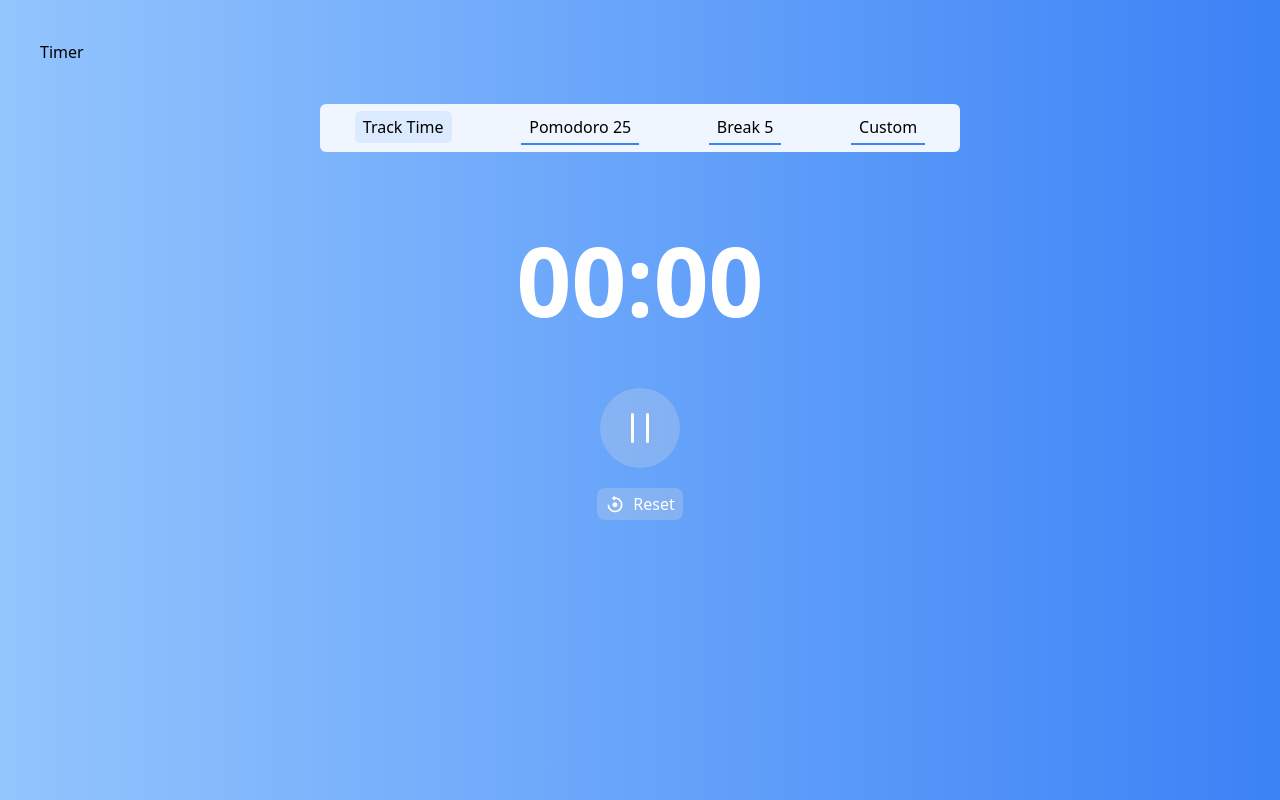
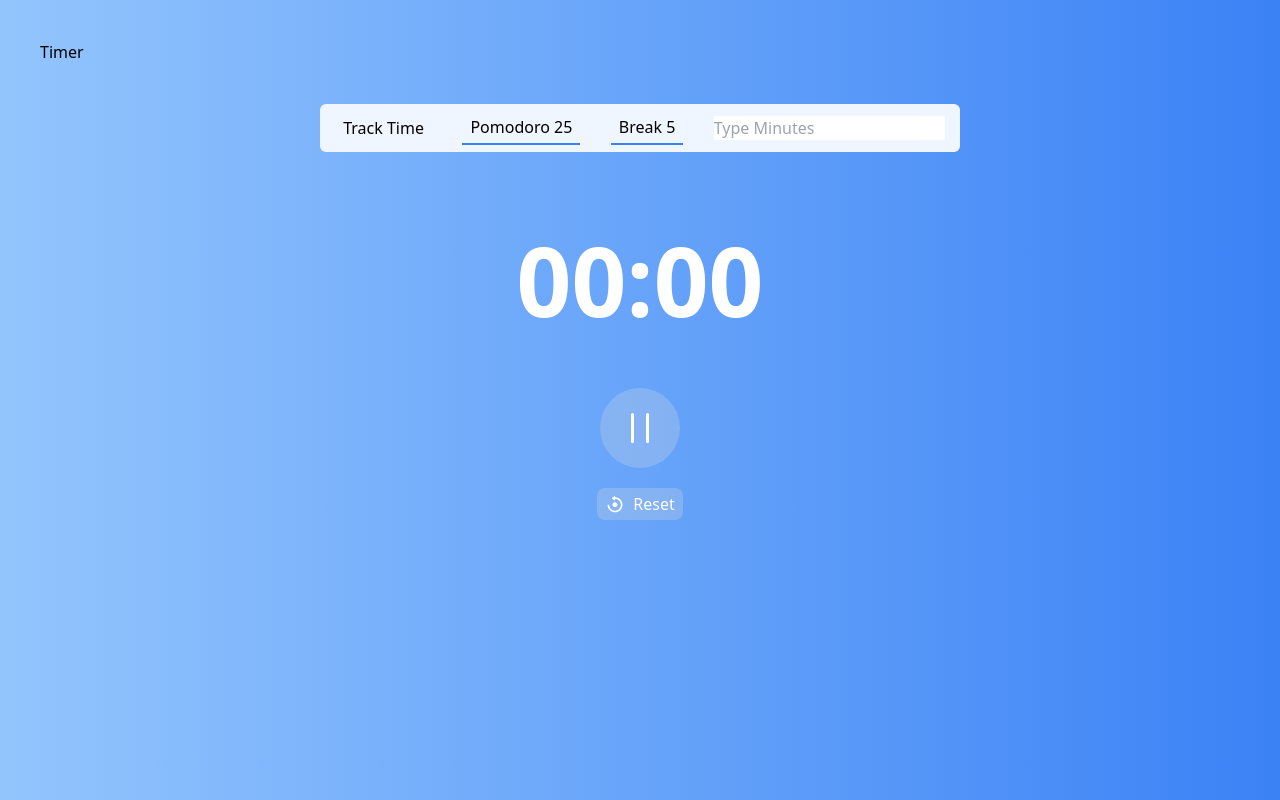
Before and after one commit to mikuweb/Feel_Your_Achievement, a Next.js app: page /timer in a window 1280 px wide. Built offline with nearby package versions, Linux system fonts and the light colour scheme.

Commit message:
implement functionality: custom timer

```diff
--- a/pages/timer/index.tsx
+++ b/pages/timer/index.tsx
@@ -1,17 +1,18 @@
 import React, { Fragment, useEffect, useState } from 'react';
-import * as Dialog from '@radix-ui/react-dialog';
+// import * as Dialog from '@radix-ui/react-dialog';
 import { BiReset } from 'react-icons/bi';
 
 const Timer = () => {
   const [timeLeft, setTimeLeft] = useState(0);
   const [isPaused, setIsPaused] = useState(false);
   const [endTime, setEndTime] = useState('');
+  const [customTimer, setCustomTimer] = useState(); //QUESTION: Is initialvalue number 0 or string ""?
+  // const [open, setOpen] = React.useState(true);
 
-  const huddleCountdown = (minutes: number) => {
-    console.log(minutes);
+  const huddleCountdown = (minutes: number ) => {
     setTimeLeft(minutes * 60);
 
-    //Display Endtime
+    // Display Endtime
     const now = Date.now();
     const then = now + minutes * 60 * 1000;
     formatEndTime(then);
@@ -62,7 +63,7 @@ const Timer = () => {
         <div className='m-10'>Timer</div>
         <div className='max-w-7xl  flex flex-col items-center mx-auto'>
           <div className='w-2/4 min-w-fit h-7 rounded-md py-6 mx-auto flex items-center justify-around bg-blue-50'>
-            <div className='bg-blue-100 rounded-md py-1 px-2 border-b-2 border-blue-50 hover:border-b-2 hover:rounded-none hover:bg-blue-50 hover:border-b-blue-500 cursor-pointer '>
+            <div className='hover:bg-blue-100 hover:rounded-md py-1 px-2 cursor-pointer'>
               Track Time
             </div>
             <div
@@ -78,7 +79,21 @@ const Timer = () => {
               Break 5
             </div>
 
-            <Dialog.Root>
+            <form
+              onSubmit={(e) => {
+                e.preventDefault();
+                setIsPaused(false);
+                huddleCountdown(customTimer);
+                setCustomTimer(0);
+              }}
+            >
+              <input
+                placeholder='Type Minutes'
+                value={customTimer}
+                onChange={(e) => setCustomTimer(e.target.value)}
+              />
+            </form>
+            {/* <Dialog.Root open={open} onOpenChange={setOpen}>
               <Dialog.Trigger asChild>
                 <div className='hover:bg-blue-100 hover:rounded-md hover:border-none  py-1 px-2 border-b-2 border-b-blue-500 cursor-pointer'>
                   Custom
@@ -86,9 +101,23 @@ const Timer = () => {
               </Dialog.Trigger>
 
               <Dialog.Portal>
-                <Dialog.Overlay />
-                <Dialog.Content>
-                  <Dialog.Title>Custom Timer</Dialog.Title>
+                <Dialog.Overlay
+                  className='
+                overflow-x-hidden
+                overflow-y-auto
+                fixed
+                inset-0
+                z-50
+                bg-neutral-800
+                bg-opacity-70
+                '
+                />
+                <Dialog.Content
+                  className='
+                h-full lg:h-auto max-w-md p-6 fixed bg-white rounded-md shadow-lg transition
+                '
+                >
+                  <Dialog.Title className=''>Custom Timer</Dialog.Title>
                   <Dialog.Description>
                     Type in minutes you want to timer.
                   </Dialog.Description>
@@ -107,7 +136,7 @@ const Timer = () => {
                   </div>
                 </Dialog.Content>
               </Dialog.Portal>
-            </Dialog.Root>
+            </Dialog.Root> */}
           </div>
 
           <div className=' mt-20 flex flex-col items-center justify-center '>
@@ -161,6 +190,7 @@ const Timer = () => {
                 </div>
               )}
             </div>
+
             <div className='bg-slate-300 bg-opacity-30 relative rounded-lg w-fit flex gap-2 items-center justify-center py-1 px-2 hover:bg-slate-300 hover:bg-opacity-10 cursor-pointer '>
               <BiReset size={20} color='white' />
               <p className='text-white'>Reset</p>
```
